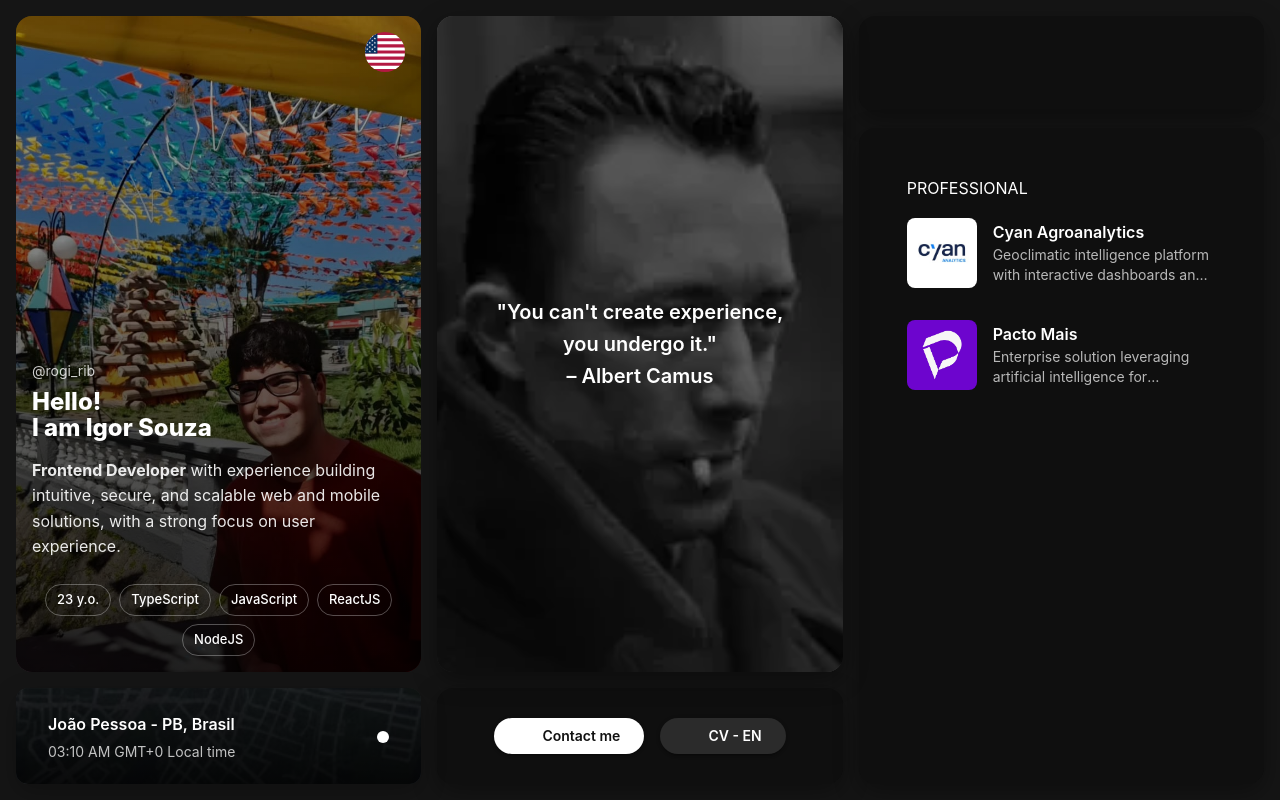
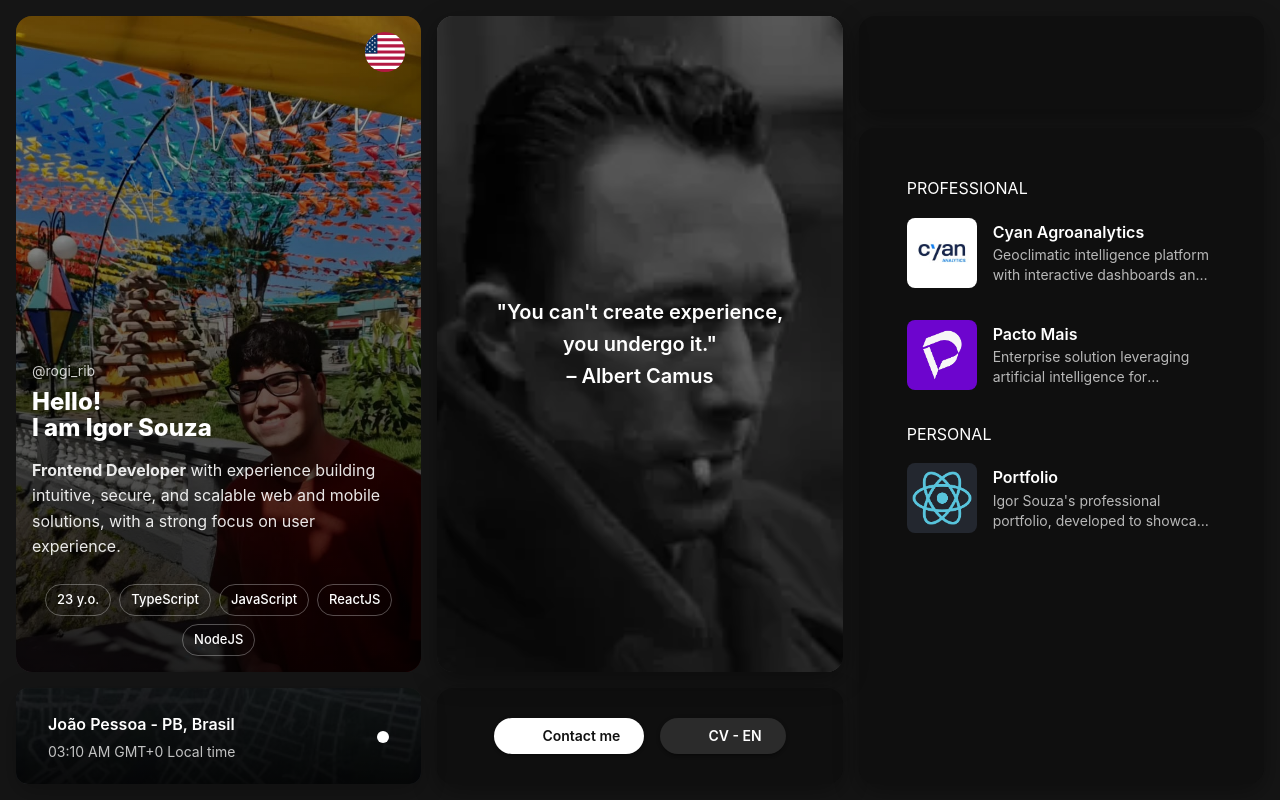
Before and after one commit to igor-rib-souza/portfolio, a React (Vite) app: page / in a window 1280 px wide. Built offline with nearby package versions, Linux system fonts and the light colour scheme; some icons are missing.

Commit message:
feat: adding my portfolio to work experience card, on my portfolio (metaportfolio)

```diff
--- a/src/components/work-history/WorkHistoryCard.tsx
+++ b/src/components/work-history/WorkHistoryCard.tsx
@@ -4,24 +4,37 @@
 
 import cyanLogo from '@/assets/img/cyan_agroanalytics_logo.jpg';
 import pactoMaisLogo from '@/assets/img/pacto-mais.png';
+import reactLogo from '@/assets/img/react_logo.png';
+
 import { useTranslation } from 'react-i18next';
+import type { WorkHistoryItemData } from '@/types/WorkHistoryItemData';
 
 const WorkHistoryCard = () => {
   const { t } = useTranslation();
 
-  const workExperiences = [
+  const personalWorkExperiences: WorkHistoryItemData[] = [
+    {
+      imagePath: reactLogo,
+      url: 'https://github.com/igor-rib-souza/portfolio',
+      title: t('workHistoryCard:portfolio'),
+      description: t('workHistoryCard:work_experience.personal.portfolio'),
+      stack: ['Typescript', 'React', 'MUi', 'Vite', 'i18n'],
+    },
+  ];
+
+  const professionalWorkExperiences: WorkHistoryItemData[] = [
     {
       imagePath: cyanLogo,
-      enterpriseUrl: 'https://www.cyan-agro.com.br/',
+      url: 'https://www.cyan-agro.com.br/',
       title: 'Cyan Agroanalytics',
-      description: t('workHistoryCard:work_experience.cyan'),
-      stack: ['Typescript', 'React', 'Vite', 'Vitest', 'MUi', 'OpenLayers'],
+      description: t('workHistoryCard:work_experience.professional.cyan'),
+      stack: ['Typescript', 'React', 'Vite', 'Vitest', 'MUi', 'OpenLayers', 'i18n'],
     },
     {
       imagePath: pactoMaisLogo,
-      enterpriseUrl: 'https://www.pactomais.com.br/',
+      url: 'https://www.pactomais.com.br/',
       title: 'Pacto Mais',
-      description: t('workHistoryCard:work_experience.pacto'),
+      description: t('workHistoryCard:work_experience.professional.pacto'),
       stack: [
         'Typescript',
         'Angular',
@@ -50,12 +63,27 @@
         height: '100%',
       }}
     >
-      <Typography sx={{ padding: '16px 16px 0px 16px' }}>{t('workHistoryCard:professional')}</Typography>
-      {workExperiences.map((workExperience, index) => (
+      <Typography sx={{ padding: '16px 16px 0px 16px' }}>
+        {t('workHistoryCard:professional')}
+      </Typography>
+      {professionalWorkExperiences.map((workExperience, index) => (
         <WorkHistoryItem
           key={index}
           imagePath={workExperience.imagePath}
-          enterpriseUrl={workExperience.enterpriseUrl}
+          url={workExperience.url}
+          description={workExperience.description}
+          title={workExperience.title}
+          stack={workExperience.stack}
+        />
+      ))}
+      <Typography sx={{ padding: '16px 16px 0px 16px' }}>
+        {t('workHistoryCard:personal')}
+      </Typography>
+      {personalWorkExperiences.map((workExperience, index) => (
+        <WorkHistoryItem
+          key={index}
+          imagePath={workExperience.imagePath}
+          url={workExperience.url}
           description={workExperience.description}
           title={workExperience.title}
           stack={workExperience.stack}
--- a/src/components/work-history/WorkHistoryModal.tsx
+++ b/src/components/work-history/WorkHistoryModal.tsx
@@ -9,7 +9,7 @@
 }
 
 const WorkHistoryModal = ({ open, onClose, data }: WorkHistoryModalProps) => {
-  const { imagePath, title, description, stack, enterpriseUrl } = data;
+  const { imagePath, title, description, stack, url } = data;
 
   return (
     <Modal open={open} onClose={onClose}>
@@ -75,7 +75,7 @@
           </Typography>
 
           <Link
-            href={enterpriseUrl}
+            href={url}
             target="_blank"
             rel="noopener noreferrer"
             underline="hover"
@@ -85,7 +85,7 @@
               wordBreak: 'break-all',
             }}
           >
-            {enterpriseUrl}
+            {url}
           </Link>
         </Box>
 
--- a/src/translations/en/translations-en/work-history-card.ts
+++ b/src/translations/en/translations-en/work-history-card.ts
@@ -1,10 +1,17 @@
 const workHistoryCardEN = {
   professional: 'PROFESSIONAL',
   personal: 'PERSONAL',
+  portfolio: 'Portfolio',
   work_experience: {
-    cyan: 'Geoclimatic intelligence platform with interactive dashboards and real-time data, developed using React and TypeScript.',
-    pacto:
-      'Enterprise solution leveraging artificial intelligence for document automation and validation, integrating OCR, computer vision, and full-stack applications.',
+    professional: {
+      cyan: 'Geoclimatic intelligence platform with interactive dashboards and real-time data, developed using React and TypeScript.',
+      pacto:
+        'Enterprise solution leveraging artificial intelligence for document automation and validation, integrating OCR, computer vision, and full-stack applications.',
+    },
+    personal: {
+      portfolio:
+        "Igor Souza's professional portfolio, developed to showcase his work experience and personal projects.",
+    },
   },
 };
 
--- a/src/translations/pt/translations-pt/work-history-card.ts
+++ b/src/translations/pt/translations-pt/work-history-card.ts
@@ -1,10 +1,14 @@
 const workHistoryCardPT = {
   professional: 'PROFISSIONAL',
   personal: 'PESSOAL',
+  portfolio: 'Portfólio',
   work_experience: {
-    cyan: 'Plataforma de inteligência geoclimática com dashboards interativos e dados em tempo real, desenvolvida com React e TypeScript.',
-    pacto:
-      'Solução corporativa com uso de inteligência artificial para automação e validação de documentos, integrando OCR, visão computacional e aplicações full stack.',
+    professional: {
+      cyan: 'Plataforma de inteligência geoclimática com dashboards interativos e dados em tempo real, desenvolvida com React e TypeScript.',
+      pacto:
+        'Solução corporativa com uso de inteligência artificial para automação e validação de documentos, integrando OCR, visão computacional e aplicações full stack.',
+    },
+    personal: { portfolio: 'Portfólio profissional de Igor Souza, desenvolvido para expor as experiências profissional e projetos pessoais.' },
   },
 };
 
--- a/src/types/WorkHistoryItemData.ts
+++ b/src/types/WorkHistoryItemData.ts
@@ -1,6 +1,6 @@
 export type WorkHistoryItemData = {
   imagePath: string;
-  enterpriseUrl: string;
+  url: string;
   title: string;
   description: string;
   stack: string[];
```
Also changed, not shown: src/assets/img/react_logo.png (added).
